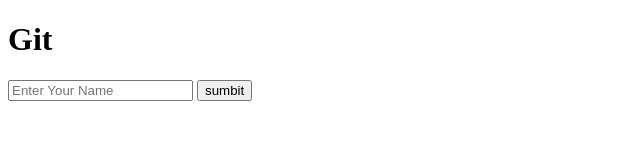
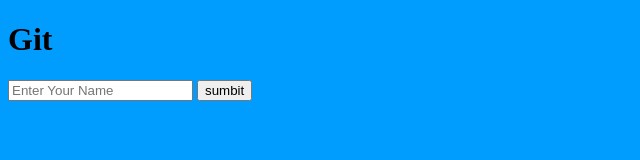
Before and after one commit to suvu0707/testapp1, a plain HTML site: page index.html in a window 1280 px wide. Shown: the whole page, without its empty margins (0-640 px from the left). Drawn offline with Linux system fonts and the light colour scheme.

Commit message:
cahng bg colr

```diff
--- a/index.html
+++ b/index.html
@@ -6,9 +6,10 @@
     <meta name="viewport" content="width=device-width, initial-scale=1.0">
     <title>Document</title>
 </head>
-<body>
+<body style="background-color: rgb(0, 157, 255);">
     <h1>Git</h1>
     <input type="text" placeholder="Enter Your Name">
     <button>sumbit</button>
+
 </body>
 </html>
```
